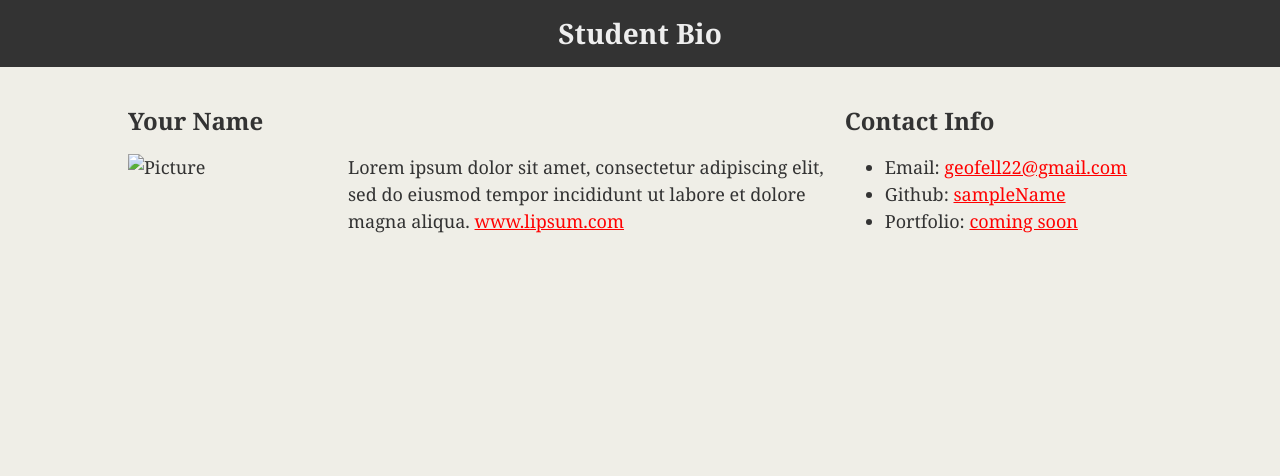
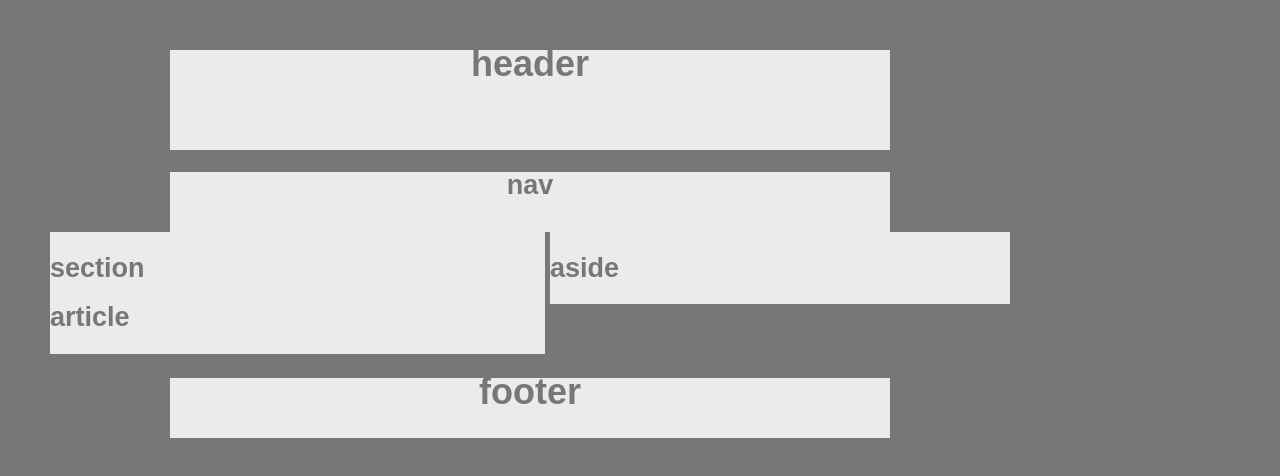
Before and after one commit to gfellouris/HW-Wireframe, a plain HTML site: page index.html in a window 1280 px wide. Drawn offline with Linux system fonts and the light colour scheme; files that its build step writes are made by us from their sources.

Commit message:
applied box models to header, nav, footer

```diff
--- a/index.html
+++ b/index.html
@@ -7,40 +7,40 @@
     <meta http-equiv="X-UA-Compatible" content="ie=edge">
     <title>Activity 1: Basic Bio</title>
 
-    <link rel="stylesheet" type="text/css" href="assets/style.css">
+    <link rel="stylesheet" type="text/css" href="style.css">
 
 </head>
 
 <body>
 
     <!-- Site Header -->
-    <header>
-        <h1>Student Bio</h1>
-    </header>
 
-    <div class="container">
+    <div class="clearfix">
+        <header>
+            <h1>header</h1>
+        </header>
 
-        <!-- Section: Main -->
-        <section id="main-bio">
-            <h2>Your Name</h2>
+        <nav>
+            <h1>nav</h1>
+        </nav>
+    </div>
 
-            <img id="bio-image" height="200px" width="200px" alt="Picture" src="200x200.png" />
-
-            <p>Lorem ipsum dolor sit amet, consectetur adipiscing elit, sed do eiusmod tempor incididunt ut labore et
-                dolore
-                magna aliqua. <a href="http://www.lipsum.com">www.lipsum.com</a></p>
+    <div class="clearfix">
+        <section>
+            <h1>section</h1>
+            <acticle>
+                <h1>article</h1>
+            </acticle>
         </section>
 
-        <!-- Section: Contact Info -->
-        <section id="contact-info">
-            <h2>Contact Info</h2>
-            <ul>
-                <li>Email: <a href="#">geofell22@gmail.com</a></li>
-                <li>Github: <a href="#">sampleName</a></li>
-                <li>Portfolio: <a href="#">coming soon</a></li>
-            </ul>
-        </section>
+        <aside>
+            <h1>aside</h1>
+        </aside>
     </div>
+
+    <footer>
+        <h1>footer</h1>
+    </footer>
 
 </body>
 
--- a/style.css
+++ b/style.css
@@ -1,56 +1,67 @@
+.clearfix::after {
+  content: " ";
+  clear: both;
+  display: block;
+}
+
 body {
-    padding: 0;
-    margin: 0;
-    font-family: Georgia, "Times New Roman", Times, serif;
-    font-size: 18px;
-    line-height: 150%;
-    color: #333;
-    background: #efeee7;
+  padding: 0;
+  margin: 50px;
+  font-family: "Arial", "Helvetica Neue", Helvetica, sans-serif;
+  font-size: 18px;
+  line-height: 150%;
+  color: #777;
+  background: #777;
+  width: 960px;
+}
+
+header,
+nav,
+section,
+aside,
+footer {
+  background: #ebebeb;
 }
 
 header {
-    background: red;
+  height: 100px;
+  width: 75%;
+  margin: auto;
+  text-align: center;
 }
 
-h1 {
-    padding: 20px 0;
-    margin: 0;
-    margin-bottom: 20px;
-    font-size: 28px;
-    color: #eee;
+footer {
+    height: 60px;
+    width: 75%;
+    margin: auto;
     text-align: center;
-    background: #333;
+  }
+
+nav {
+  height: 60px;
+  width: 75%;
+  margin: auto;
+  text-align: center;
 }
 
-h2 {
-    font-size: 24px;
+article {
+  color: #ebebeb;
+  background: #777;
+  margin-right: 20px;
 }
 
-a {
-    color: red;
+h1,
+p {
+  color: #777;
+  background: #ebebeb;
 }
 
-.container {
-    width:1024px;
-    margin: 0 auto;
+aside {
+  float: right;
+  width: 460px;
 }
 
-#main-bio,
-#contact-info,
-#bio-image {
-    float: left;
+section {
+  width: 495px;
+  float: left;
 }
-
-#main-bio {
-    width: 70%;
-}
-
-#contact-info {
-    width: 30%;
-}
-
-#bio-image {
-    width: 200px;
-    height: 200px;
-    margin-right: 20px;
-}
```
